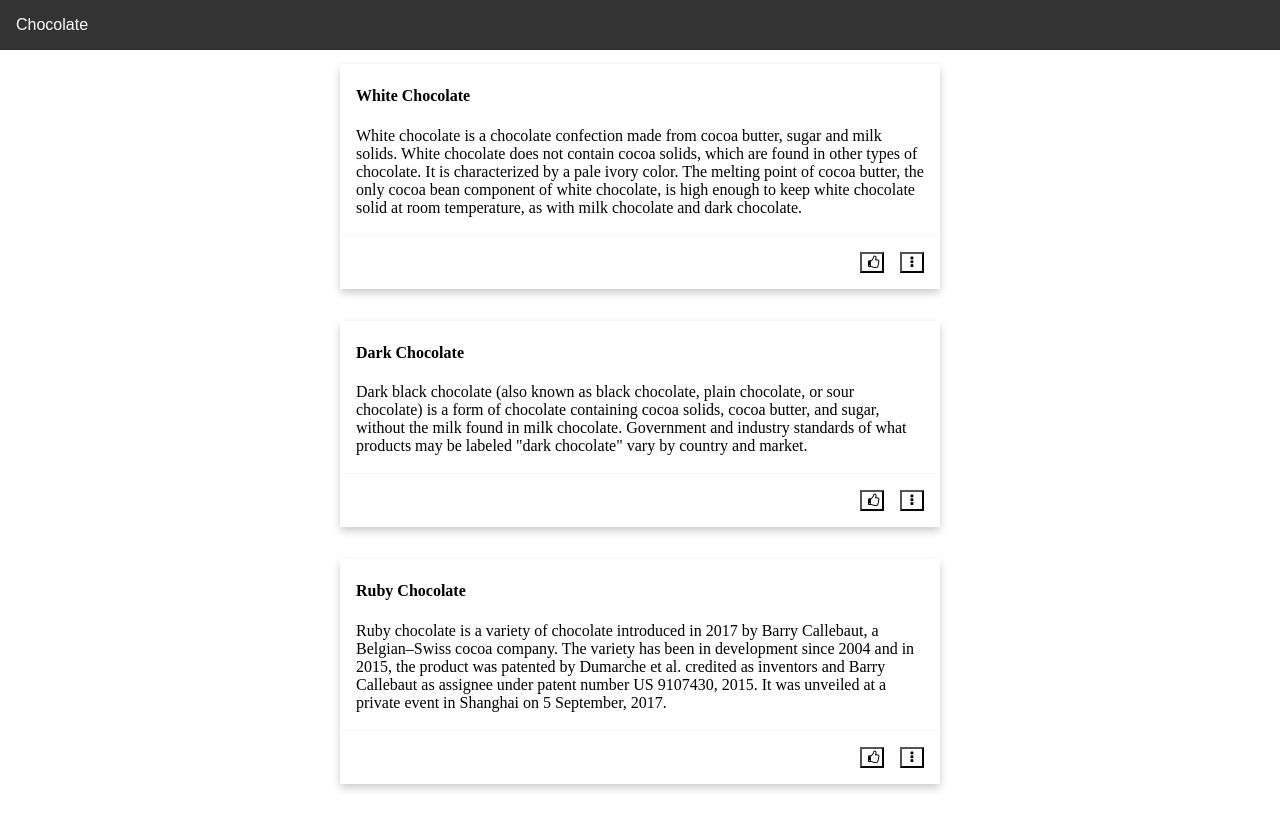
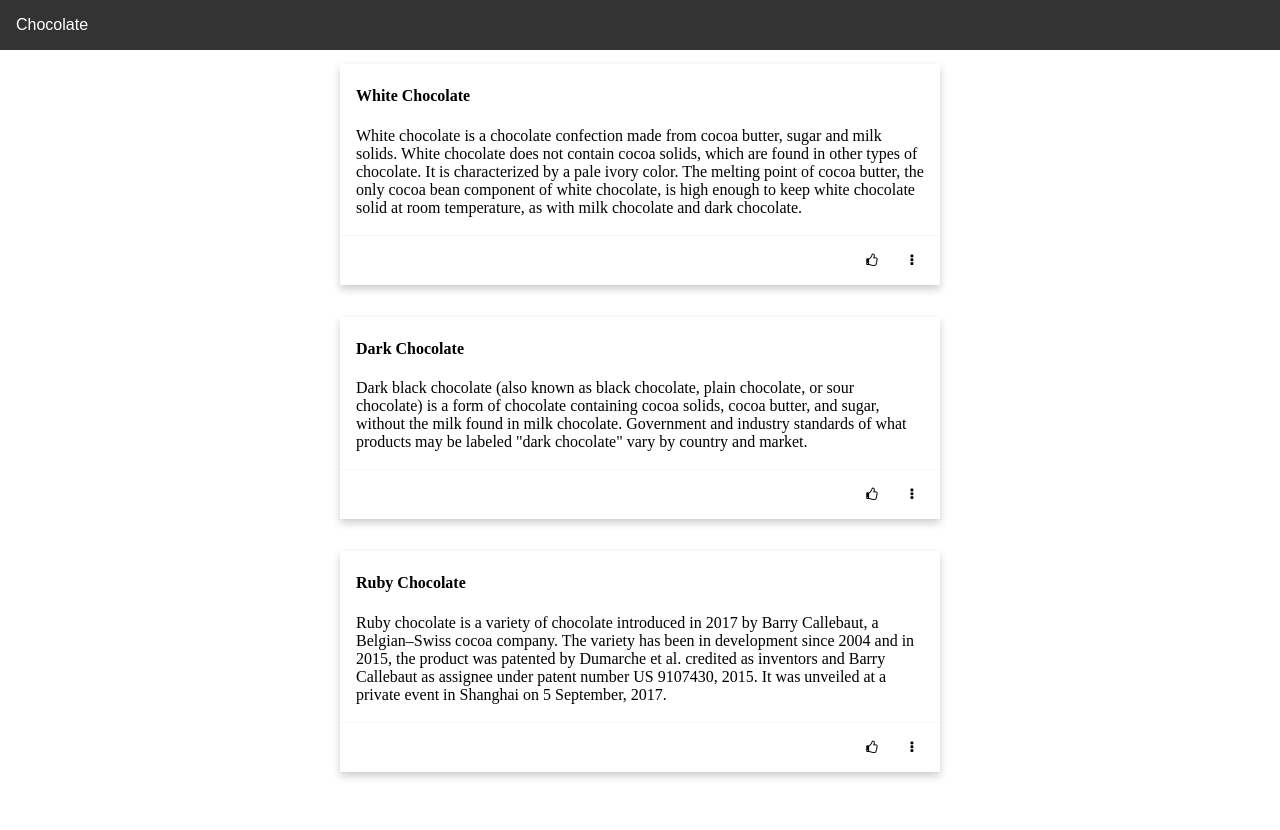
Before and after one commit to YarinSh/Hafifa, a plain HTML site: page chocolateWithPopup/index.html in a window 1280 px wide. Drawn offline with Linux system fonts and the light colour scheme.

Commit message:
fixed border

```diff
--- a/chocolateWithPopup/card.css
+++ b/chocolateWithPopup/card.css
@@ -53,7 +53,7 @@
     color: black;
     transition: 0.3s;
     background-color: transparent;
-    border: 1;
+    border: 0;
 }
 
 .card-like:focus, .card-more:focus {
```
